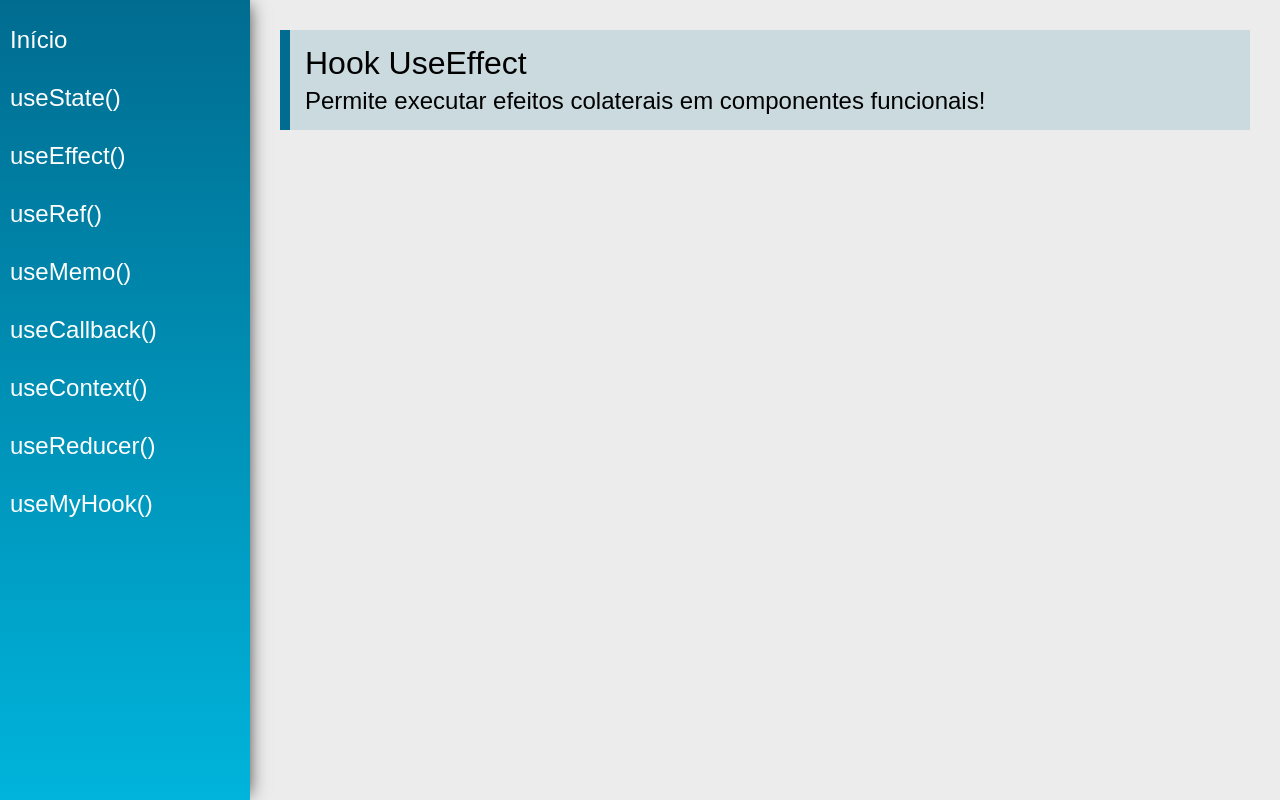
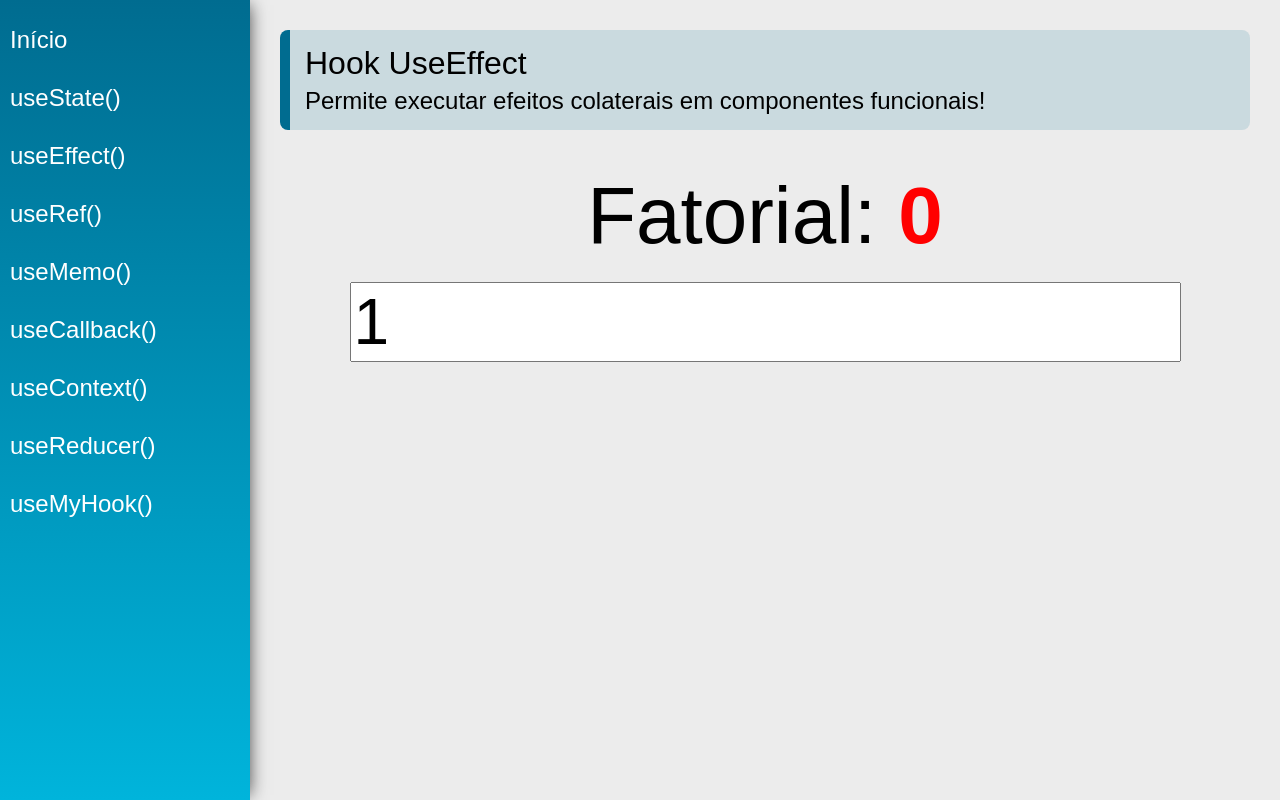
Before and after one commit to AllisonVinicius/react-hooks, a React (Create React App) app: page /useEffect in a window 1280 px wide. Built offline with nearby package versions, Linux system fonts and the light colour scheme.

Commit message:
hooks useeffect

```diff
--- a/src/components/layout/PageTitle.css
+++ b/src/components/layout/PageTitle.css
@@ -3,6 +3,7 @@
   padding: 15px;
   background: #006c9025;
   margin-bottom: 40px;
+  border-radius: 8px;
 }
 
 .PageTitle h1 {
@@ -16,7 +17,7 @@
   font-weight: 300;
 }
 
-.PageTitle.error{
+.PageTitle.error {
   border-left: 12px solid#cb2d3e;
-    background:#cb2d3e25;
+  background: #cb2d3e25;
 }
--- a/src/index.css
+++ b/src/index.css
@@ -1,6 +1,6 @@
 body {
   margin: 0;
-    font-family: 'Montserrat', sans-serif;
+  font-family: "Montserrat", sans-serif;
 }
 
 .text {
--- a/src/views/examples/UseEffect.jsx
+++ b/src/views/examples/UseEffect.jsx
@@ -1,15 +1,44 @@
-import React from 'react'
-import PageTitle from '../../components/layout/PageTitle'
+import React, { useState, useEffect } from "react";
+import PageTitle from "../../components/layout/PageTitle";
+
+function calcFatorial(n) {
+  if (n < 0) return "Nao existe";
+  if (n === 0) return 0;
+  return calcFatorial((n - 1) * n);
+}
 
 const UseEffect = (props) => {
+  const [number, setNumber] = useState(1);
+  const [fatorial, setFatorial] = useState(1);
+
+  useEffect(
+    //efeito colateral
+    function () {
+      setFatorial(calcFatorial(number));
+    },
+    [number] //array de dependecia, tdas vez modificar  o estado e disparada o efeito
+  );
+
   return (
     <div className="UseEffect">
       <PageTitle
         title="Hook UseEffect"
         subtitle="Permite executar efeitos colaterais em componentes funcionais!"
       />
+      <div className="center">
+        <div>
+          <span className="text">Fatorial: </span>
+          <span className="text red">{fatorial} </span>
         </div>
-    )
-}
+        <input
+          type="number"
+          className="input"
+          value={number}
+          onChange={(e) => setNumber(e.target.value)}
+        />
+      </div>
+    </div>
+  );
+};
 
-export default UseEffect
+export default UseEffect;
```
Lines whose indentation alone changed are shown as unchanged.
